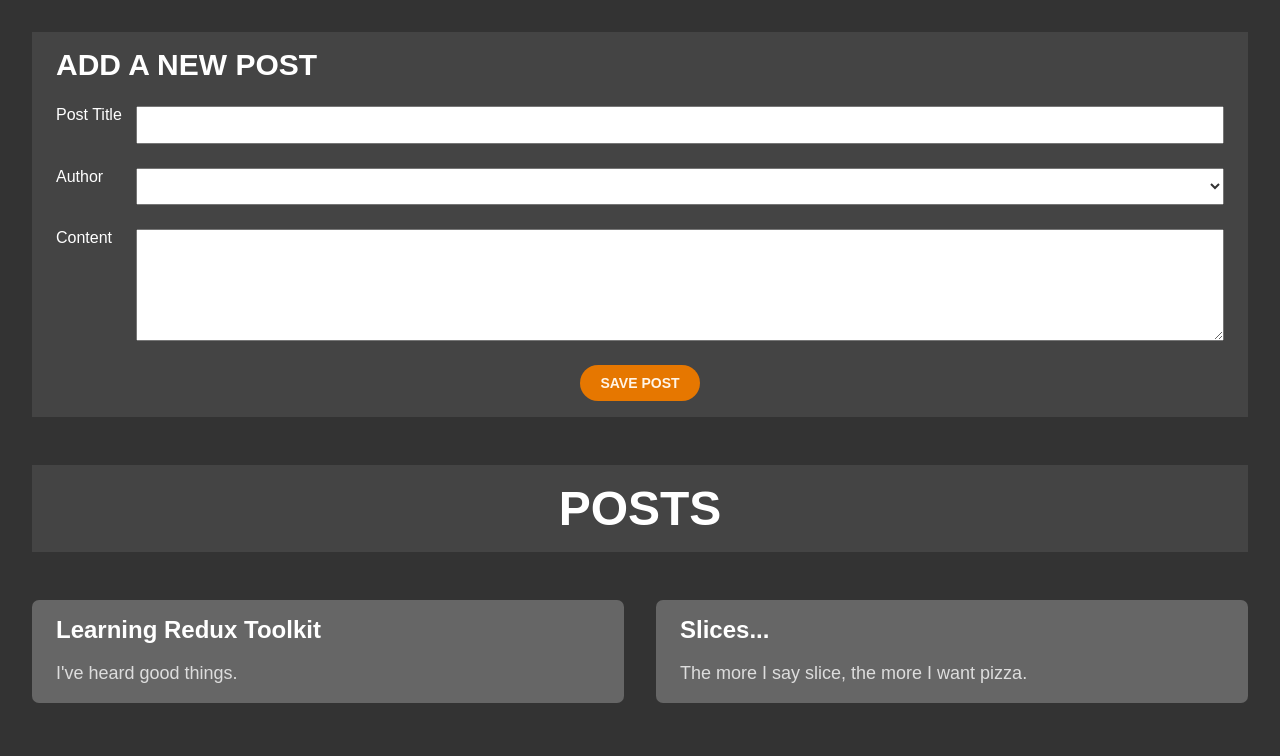
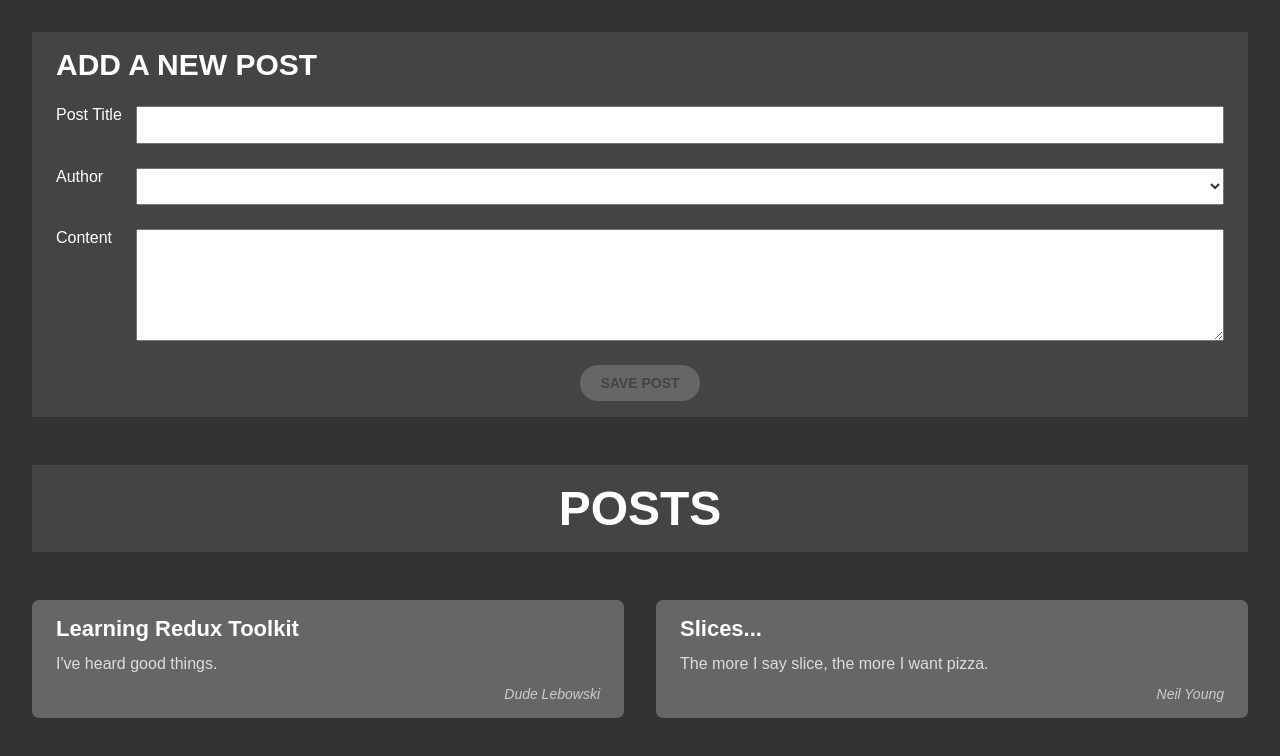
Before and after one commit to luixmed/personal-react-projects, a React (Vite) app in the folder 01-blog/: page / in a window 1280 px wide. Shown: the top 756 px of the page. Built offline with nearby package versions, Linux system fonts and the light colour scheme.

Commit message:
feat: Finish the project

```diff
--- a/01-blog/src/features/posts/AddPostForm.jsx
+++ b/01-blog/src/features/posts/AddPostForm.jsx
@@ -1,12 +1,12 @@
 import { useState } from "react";
 import { AddPostFormStyled } from "./AddPostFormStyles";
 import { useDispatch, useSelector } from "react-redux";
+import { addPost } from "./postsSlice";
 import { getAllAuthors } from "../authors/authorsSlice";
-import { addPost } from "./postsSlice";
 
 function AddPostForm() {
   const [title, setTitle] = useState("");
-  const [authorId, setAuthorId] = useState("");
+  const [author, setAuthor] = useState("");
   const [content, setContent] = useState("");
 
   const authors = useSelector(getAllAuthors);
@@ -14,11 +14,12 @@ function AddPostForm() {
   const dispatch = useDispatch();
 
   function handleSavePost() {
-    if (!title || !content) return;
+    if (!title || !content || !author) return;
 
-    dispatch(addPost(title, content));
+    dispatch(addPost(title, content, author));
     setTitle("");
     setContent("");
+    setAuthor("");
   }
 
   return (
@@ -41,12 +42,12 @@ function AddPostForm() {
           <label htmlFor="postAuthor">Author</label>
           <select
             id="postAuthor"
-            value={authorId}
-            onChange={(e) => setAuthorId(e.target.value)}
+            value={author}
+            onChange={(e) => setAuthor(e.target.value)}
           >
             <option value=""></option>
             {authors.map((author) => (
-              <option key={author.id} value={author.id}>
+              <option key={author.id} value={author.name}>
                 {author.name}
               </option>
             ))}
@@ -68,7 +69,7 @@ function AddPostForm() {
         <button
           type="button"
           onClick={handleSavePost}
-          disabled={!title || !content || !authorId}
+          disabled={!title || !content || !author}
         >
           Save post
         </button>
--- a/01-blog/src/features/posts/AddPostFormStyles.js
+++ b/01-blog/src/features/posts/AddPostFormStyles.js
@@ -6,6 +6,7 @@ export const AddPostFormStyled = styled.section`
 
   /* Style */
   background-color: #444;
+
   h2 {
     font-size: 3rem;
     text-transform: uppercase;
@@ -55,5 +56,11 @@ export const AddPostFormStyled = styled.section`
     border-radius: 10rem;
 
     background-color: #e67700;
+
+    &:disabled {
+      color: #444;
+      background-color: #666;
+      cursor: not-allowed;
+    }
   }
 `;
--- a/01-blog/src/features/posts/PostItem.jsx
+++ b/01-blog/src/features/posts/PostItem.jsx
@@ -1,13 +1,14 @@
 import { PostItemStyled } from "./PostItemStyles";
 
 function PostItem({ post }) {
-  const { title, content } = post;
+  const { title, content, author } = post;
 
   return (
     <PostItemStyled>
       <article>
         <h3>{title}</h3>
         <p>{content}</p>
+        <span>{author}</span>
       </article>
     </PostItemStyled>
   );
--- a/01-blog/src/features/posts/PostItemStyles.js
+++ b/01-blog/src/features/posts/PostItemStyles.js
@@ -8,14 +8,31 @@ export const PostItemStyled = styled.li`
   background-color: #666;
   border-radius: 7px;
 
-  h3 {
-    font-size: 2.4rem;
-    margin-bottom: 1.6rem;
-  }
+  article {
+    /* Box */
+    height: 100%;
 
-  p {
-    color: #ddd;
-    font-size: 1.8rem;
-    line-height: 1.5;
+    /* Layout */
+    display: flex;
+    flex-direction: column;
+    gap: 1rem;
+
+    h3 {
+      font-size: 2.2rem;
+    }
+
+    p {
+      color: #ddd;
+      line-height: 1.5;
+    }
+
+    span {
+      color: #ccc;
+      font-size: 1.4rem;
+      font-style: italic;
+
+      align-self: flex-end;
+      margin-top: auto;
+    }
   }
 `;
--- a/01-blog/src/features/posts/PostsList.jsx
+++ b/01-blog/src/features/posts/PostsList.jsx
@@ -1,10 +1,10 @@
 import { useSelector } from "react-redux";
 import { PostsListStyled } from "./PostsListStyles";
-import { getAllPosts } from "./postsSlice";
+import { getPosts } from "./postsSlice";
 import PostItem from "./PostItem";
 
 function PostsList() {
-  const posts = useSelector(getAllPosts);
+  const posts = useSelector(getPosts);
 
   return (
     <PostsListStyled>
--- a/01-blog/src/features/posts/postsSlice.js
+++ b/01-blog/src/features/posts/postsSlice.js
@@ -5,11 +5,13 @@ const initialState = [
     id: "1",
     title: "Learning Redux Toolkit",
     content: "I've heard good things.",
+    author: "Dude Lebowski",
   },
   {
     id: "2",
     title: "Slices...",
     content: "The more I say slice, the more I want pizza.",
+    author: "Neil Young",
   },
 ];
 
@@ -18,12 +20,13 @@ const postsSlice = createSlice({
   initialState,
   reducers: {
     addPost: {
-      prepare(title, content) {
+      prepare(title, content, author) {
         return {
           payload: {
             id: nanoid(),
             title,
             content,
+            author,
           },
         };
       },
@@ -35,7 +38,7 @@ const postsSlice = createSlice({
   },
 });
 
-export const getAllPosts = (state) => state.posts;
+export const getPosts = (state) => state.posts;
 
 export const { addPost } = postsSlice.actions;
 
```
